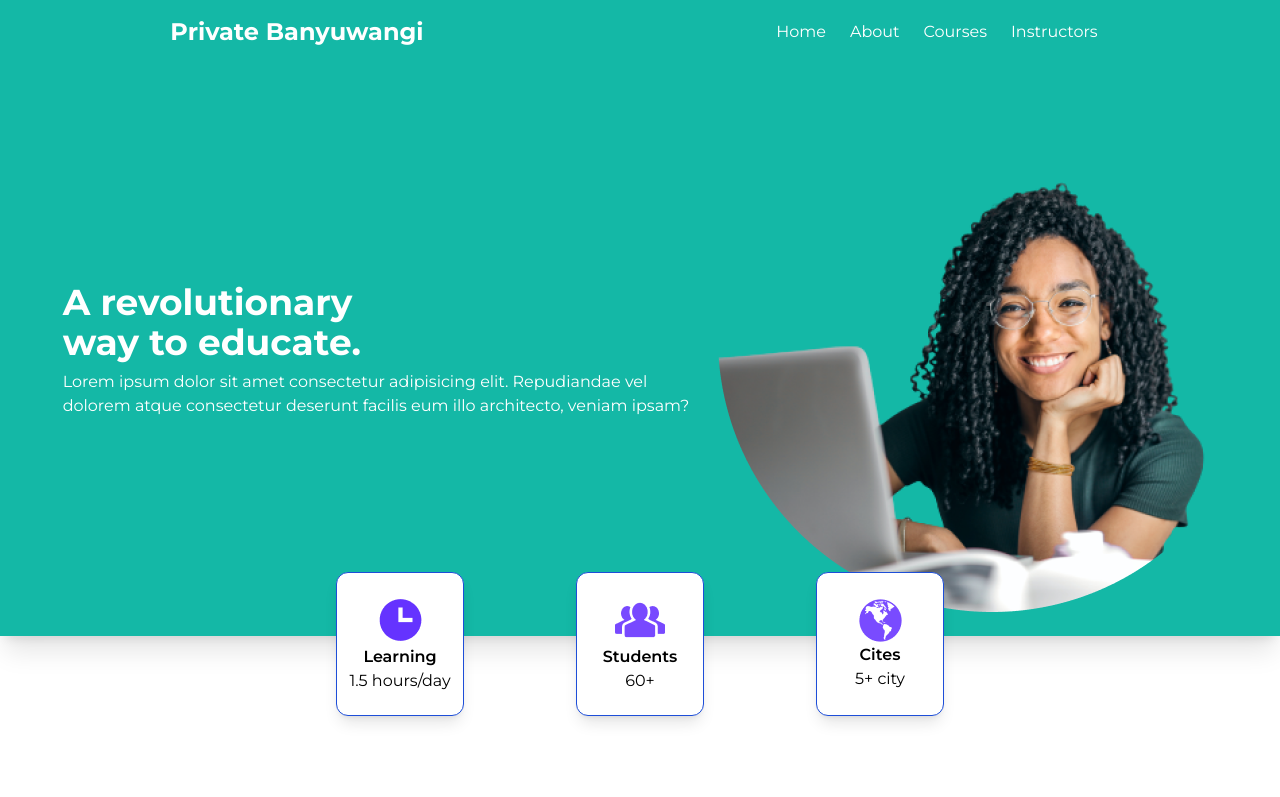
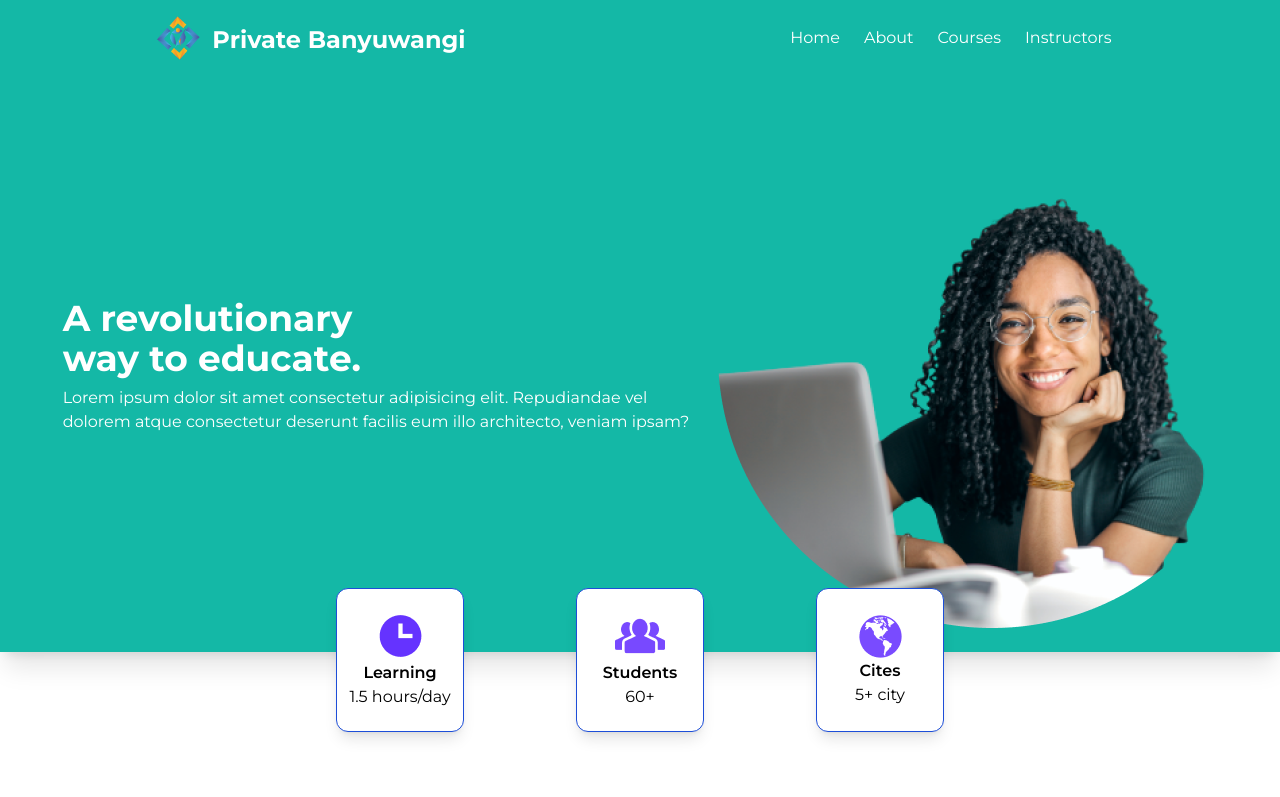
Before and after one commit to arthagp/landingPage-lesPrivate, a website: page public/index.html in a window 1280 px wide. Shown: the top 797 px of the page. Drawn offline with Linux system fonts and the light colour scheme.

Commit message:
add logo

```diff
--- a/public/index.html
+++ b/public/index.html
@@ -13,14 +13,16 @@
     rel="stylesheet" />
   <!-- FONT END -->
   <title>Private Banyuwangi</title>
+  <link rel="shortcut icon" href="assets/LOGO-01.png" type="image/x-icon">
 </head>
 
 <body>
   <!-- Navbar -->
-  <nav class="bg-teal-500 h-16 text-white">
+  <nav class="bg-teal-500 h-20 text-white">
     <div class="flex justify-around items-center pt-4">
-      <header>
-        <h1 class="text-2xl font-bold">Private Banyuwangi</h1>
+      <header class="flex">
+        <img class="w-14 pr-3" src="assets/LOGO-01.png" alt="" srcset="">
+        <h1 class="text-2xl pt-2 font-bold">Private Banyuwangi</h1>
       </header>
       <div class="nav-list hidden xl:block lg:block">
         <ul class="flex justify-center">
```
Also changed, not shown: public/assets/DEPAN-01.png (added), public/assets/LOGO-01.png (added), public/assets/SekolahDasar.png (added), public/assets/SekolahMenengahAtas.png (added), public/assets/SekolahMenengahPertama.png (added), src/dist/css/output.css.
